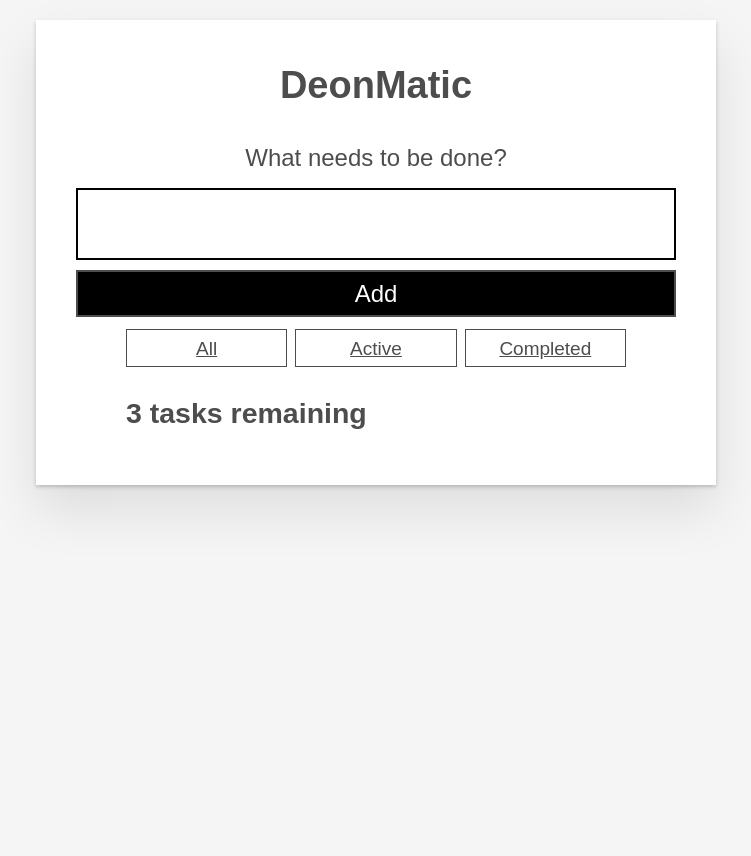
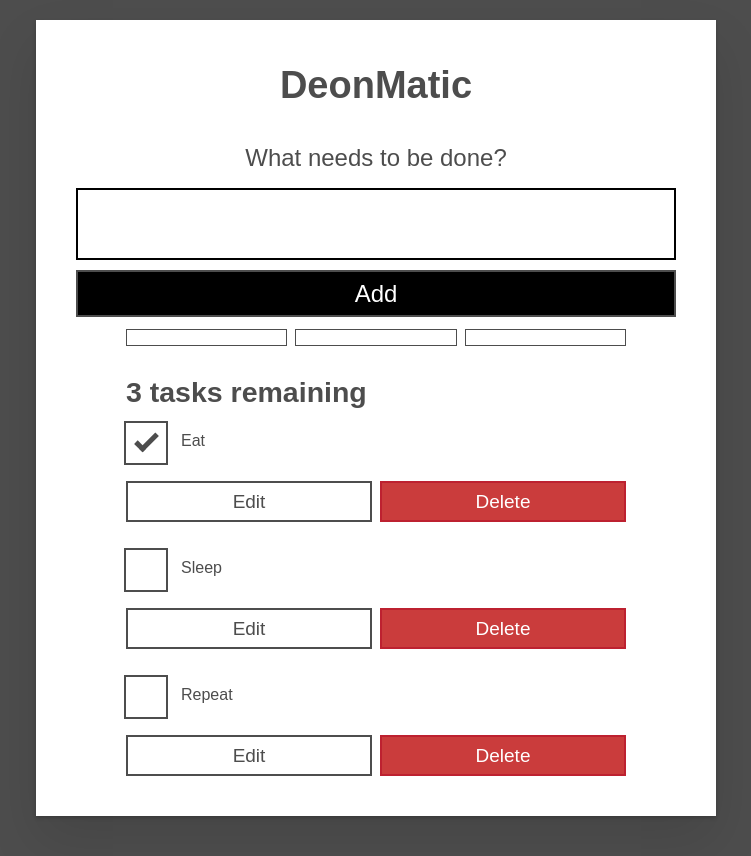
Before and after one commit to Deon-dev/react-project, a React (Vite) app: page / in a window 1280 px wide. Shown: the whole page, without its empty margins (264-1015 px from the left). Before the commit the page ends 800 px from the top, so only its background shows below. Built offline with nearby package versions, Linux system fonts and the light colour scheme.

Commit message:
Fixed a bug with the name props in main.jsx

```diff
--- a/src/App.jsx
+++ b/src/App.jsx
@@ -1,35 +1,59 @@
 import { useState } from "react";
+import { nanoid } from "nanoid";
+import Todo from "./components/Todo";
+import Form from "./components/Form";
+import FilterButton from "./components/FilterButton";
 import './index.css'
-import Todo from './components/Todo'
-import Form from './components/Form'
-import FilterButton from './components/FilterButton';
-
 
 function App(props) {
+  function addTask(name) {
+    const newTask = { id: `todo-${nanoid()}`, name, completed: false };
+    setTasks([...tasks, newTask]);
+  }
+
+  function toggleTaskCompleted(id) {
+    const updatedTasks = tasks.map((task) => {
+      // if this task has the same ID as the edited task
+      if (id === task.id) {
+        // use object spread to make a new object
+        // whose `completed` prop has been inverted
+        return { ...task, completed: !task.completed };
+      }
+      return task;
+    });
+    setTasks(updatedTasks);
+  }
+
+  function deleteTask(id) {
+    const remainingTasks = tasks.filter((task) => id !== task.id);
+    setTasks(remainingTasks);
+  }
+
   const [tasks, setTasks] = useState(props.tasks);
-
   const taskList = tasks?.map((task) => (
-    <Todo id={task.id} name={task.name} completed={task.completed} key={task.id}/>
+    <Todo
+      id={task.id}
+      name={task.name}
+      completed={task.completed}
+      key={task.id}
+      toggleTaskCompleted={toggleTaskCompleted}
+      deleteTask={deleteTask}
+    />
   ));
 
-  function addTask(name) {
-    const newTask = { id: "id", name, completed: false };
-    setTasks([...tasks, newTask]);
-  }
+  const tasksNoun = taskList.length !== 1 ? "tasks" : "task";
+  const headingText = `${taskList.length} ${tasksNoun} remaining`;
 
   return (
     <div className="todoapp stack-large">
       <h1>DeonMatic</h1>
-      {/* <h1 hidden={true}>Who are You??</h1> */}
-      <Form addTask={addTask}/>
-
+      <Form addTask={addTask} />
       <div className="filters btn-group stack-exception">
-        <FilterButton name="All"/>
-        <FilterButton name="Active"/>
-        <FilterButton name="Completed"/>
+        <FilterButton />
+        <FilterButton />
+        <FilterButton />
       </div>
-
-      <h2 id="list-heading">3 tasks remaining</h2>
+      <h2 id="list-heading">{headingText}</h2>
       <ul
         role="list"
         className="todo-list stack-large stack-exception"
@@ -37,7 +61,7 @@ function App(props) {
         {taskList}
       </ul>
     </div>
-  )
+  );
 }
 
 export default App;
--- a/src/components/Todo.jsx
+++ b/src/components/Todo.jsx
@@ -1,20 +1,30 @@
 function Todo(props) {
-    return(
+  return (
     <li className="todo stack-small">
       <div className="c-cb">
-            <input id={props.id} type="checkbox" defaultChecked={props.completed} />
-            <label htmlFor={props.id} className="todo-label">{props.name}</label>
+        <input
+          id={props.id}
+          type="checkbox"
+          defaultChecked={props.completed}
+          onChange={() => props.toggleTaskCompleted(props.id)}
+        />
+        <label className="todo-label" htmlFor={props.id}>
+          {props.name}
+        </label>
       </div>
       <div className="btn-group">
         <button type="button" className="btn">
           Edit <span className="visually-hidden">{props.name}</span>
         </button>
-            <button type="button" className="btn btn__danger">
+        <button
+          type="button"
+          className="btn btn__danger"
+          onClick={() => props.deleteTask(props.id)}>
           Delete <span className="visually-hidden">{props.name}</span>
         </button>
       </div>
     </li>
-    )
+  );
 }
 
 export default Todo;
--- a/src/index.css
+++ b/src/index.css
@@ -54,7 +54,7 @@ input[type="text"] {
   border-radius: 0;
 }
 body {
-  background-color: whitesmoke;
+  background-color: #4d4d4d;
   color: #4d4d4d;
   font:
     1.6rem/1.25 Arial,
--- a/src/main.jsx
+++ b/src/main.jsx
@@ -11,6 +11,6 @@ const DATA = [
 
 createRoot(document.getElementById('root')).render(
   <StrictMode>
-    <App task={DATA} />
+    <App tasks={DATA} />
   </StrictMode>,
 )
```
Lines whose indentation alone changed are shown as unchanged.
